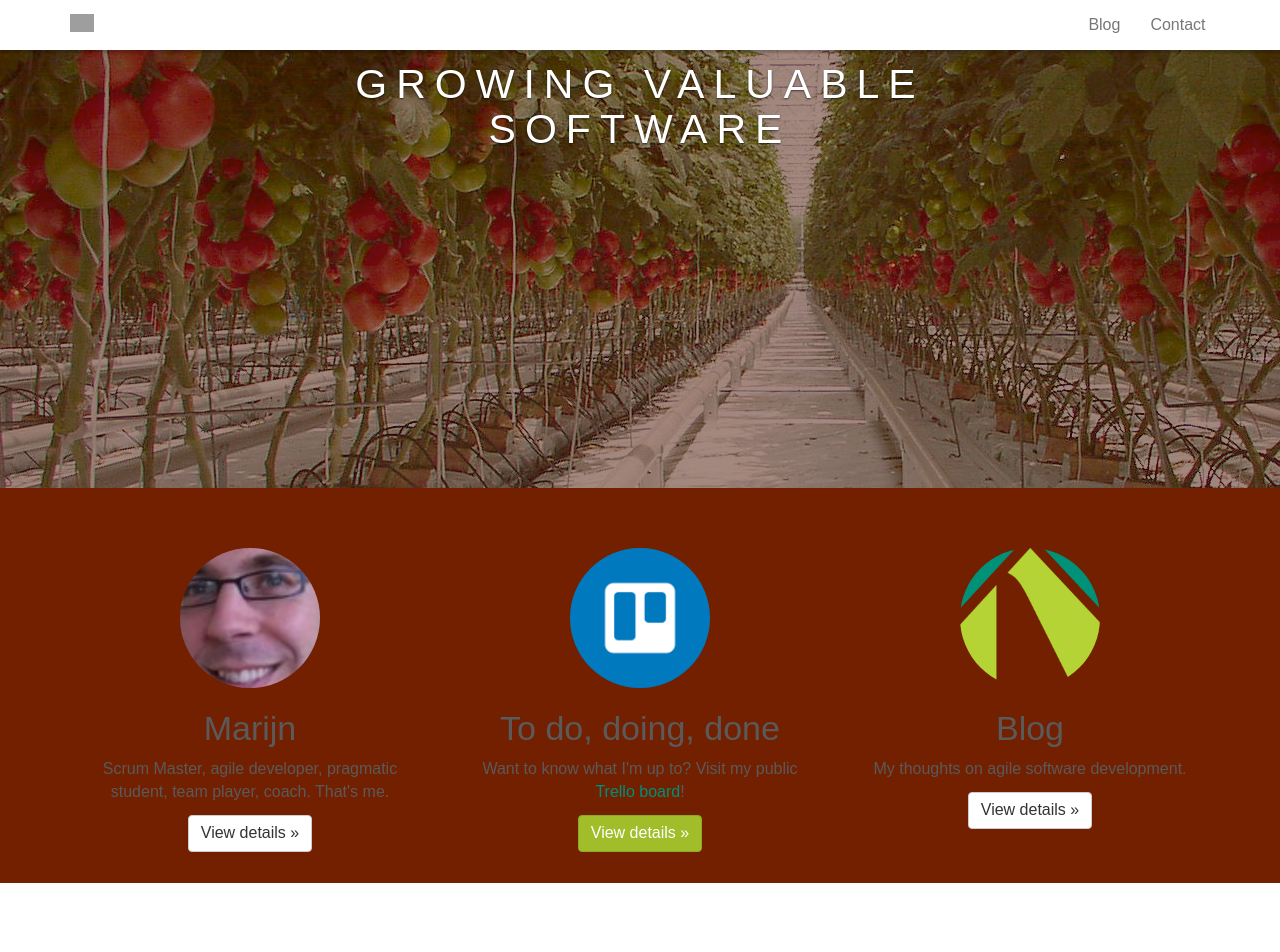
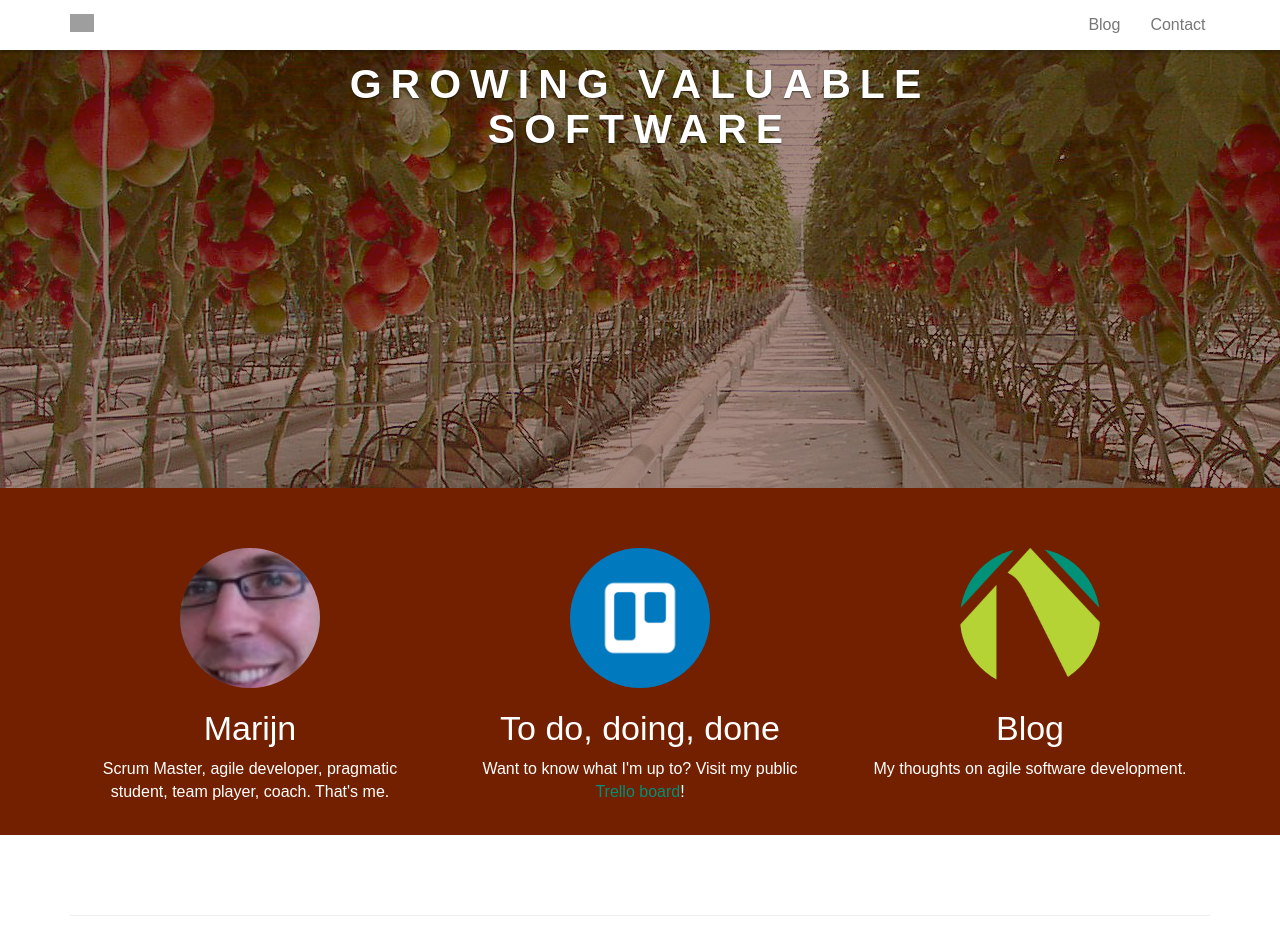
Before and after one commit to serraict/serraict.github.io, a Jekyll site: the page built from index.md, in a window 1280 px wide and 1400 px high. Shown: the top 952 px of the window. Built offline with Jekyll 4.4.1, drawn with Linux system fonts in a browser that asks for light colours; nearby versions of some CDN libraries; grey boxes are pictures that could not be loaded.

Commit message:
White text in marketing headers

```diff
--- a/assets/themes/bootstrap/css/style.css
+++ b/assets/themes/bootstrap/css/style.css
@@ -75,8 +75,6 @@
 
 body {
   padding-bottom: 40px;
-  color: #5a5a5a;
-  background-color: #fff;
 }
 
 
@@ -120,6 +118,10 @@
   text-transform: uppercase;
 }
 
+.carousel-caption h1 {
+  font-weight: 700;
+}
+
 .carousel-control.left {
   background-image: linear-gradient(to right, rgba(73,20,0,0.5) 0, rgba(73,20,0,0.0001) 100%)
 }
@@ -129,7 +131,7 @@
 }
 
 .carousel .item {
-
+  color: #fff;
 }
 .carousel-inner > .item > img {
 
@@ -142,6 +144,11 @@
 /* Center align the text within the three columns below the carousel */
 .marketing.header {
   background-color: #732000;
+  color: #fff;
+}
+
+.marketing {
+
 }
 
 .marketing .col-lg-4 {
@@ -149,7 +156,7 @@
   text-align: center;
 }
 .marketing h2 {
-  font-weight: normal;
+
 }
 .marketing .col-lg-4 p {
   margin-right: 10px;
--- a/index.md
+++ b/index.md
@@ -14,21 +14,21 @@
   <div class="carousel-inner" role="listbox">
 
     <div class="item active">
+      <div class="carousel-caption">
+        <h1>Growing great teams</h1>
+      </div>
       <div class="img-container">
         <img src="/assets/img/stock/Westland_kassen_frontpage.jpg" alt="Serra ICT Diensten">
-      </div>
-      <div class="carousel-caption">
-        <h1>Growing great teams</h1>
       </div>
     </div>
 
     <div class="item">
+      <div class="carousel-caption">
+        <h1>Growing valuable software</h1>
+      </div>
       <div class="img-container">
         <img src="assets/img/stock/Tomato_P5260299b_frontpage.jpg"
              alt="Serra ICT Diensten">
-      </div>
-      <div class="carousel-caption">
-        <h1>Growing valuable software</h1>
       </div>
     </div>
 
@@ -49,33 +49,36 @@
     <div class="row">
 
       <div class="col-lg-4">
-        <img class="img-circle"
-             src="/assets/img/marijn-gravatar.jpg"
-             alt="Serra ICT Diensten"
-             width="140" height="140">
+        <a href="#Marijn">
+          <img class="img-circle"
+               src="/assets/img/marijn-gravatar.jpg"
+               alt="Serra ICT Diensten"
+               width="140" height="140">
+        </a>
         <h2>Marijn</h2>
         <p>Scrum Master, agile developer, pragmatic student, team player, coach. That's me.</p>
-        <p><a class="btn btn-default" href="#Marijn" role="button">View details &raquo;</a></p>
       </div>
 
       <div class="col-lg-4">
-        <img class="img-circle"
-             src="/assets/img/trello-mark-circle.png"
-             alt="Serra ICT Diensten"
-             width="140" height="140">
+        <a href="#Availability">
+          <img class="img-circle"
+               src="/assets/img/trello-mark-circle.png"
+               alt="Serra ICT Diensten"
+               width="140" height="140">
+        </a>
         <h2>To do, doing, done</h2>
         <p>Want to know what I'm up to? Visit my public <a href="http://bit.do/serras-kanban-board">Trello board</a>!</p>
-        <p><a class="btn btn-success" href="#Availability" role="button">View details &raquo;</a></p>
       </div>
 
       <div class="col-lg-4">
-        <img class="img-circle"
-             src="/assets/img/beeldmerk400x400.png"
-             alt="Serra ICT Diensten"
-             width="140" height="140">
+        <a href="{{ site_url }}/blog.html">
+          <img class="img-circle"
+               src="/assets/img/beeldmerk400x400.png"
+               alt="Serra ICT Diensten"
+               width="140" height="140">
+        </a>
         <h2>Blog</h2>
         <p>My thoughts on agile software development.</p>
-        <p><a class="btn btn-default" href="{{ site_url }}/blog.html" role="button">View details &raquo;</a></p>
       </div>
 
     </div>
```
